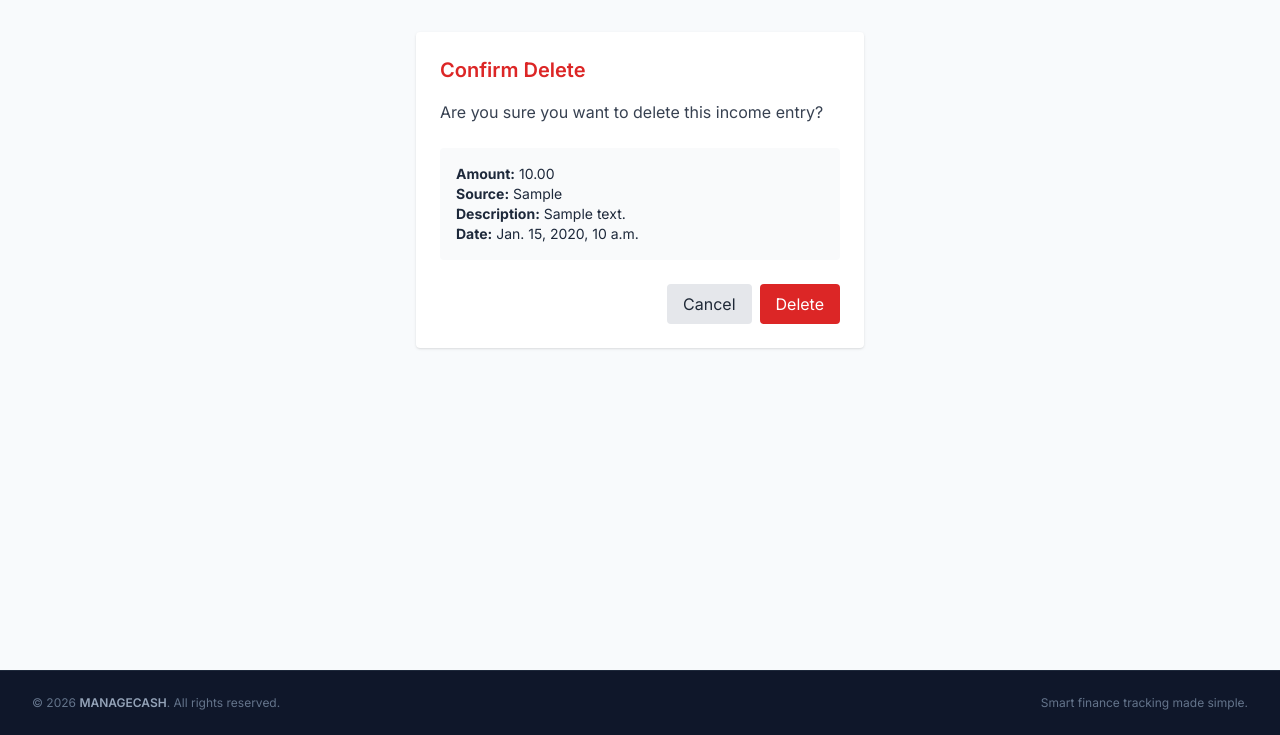
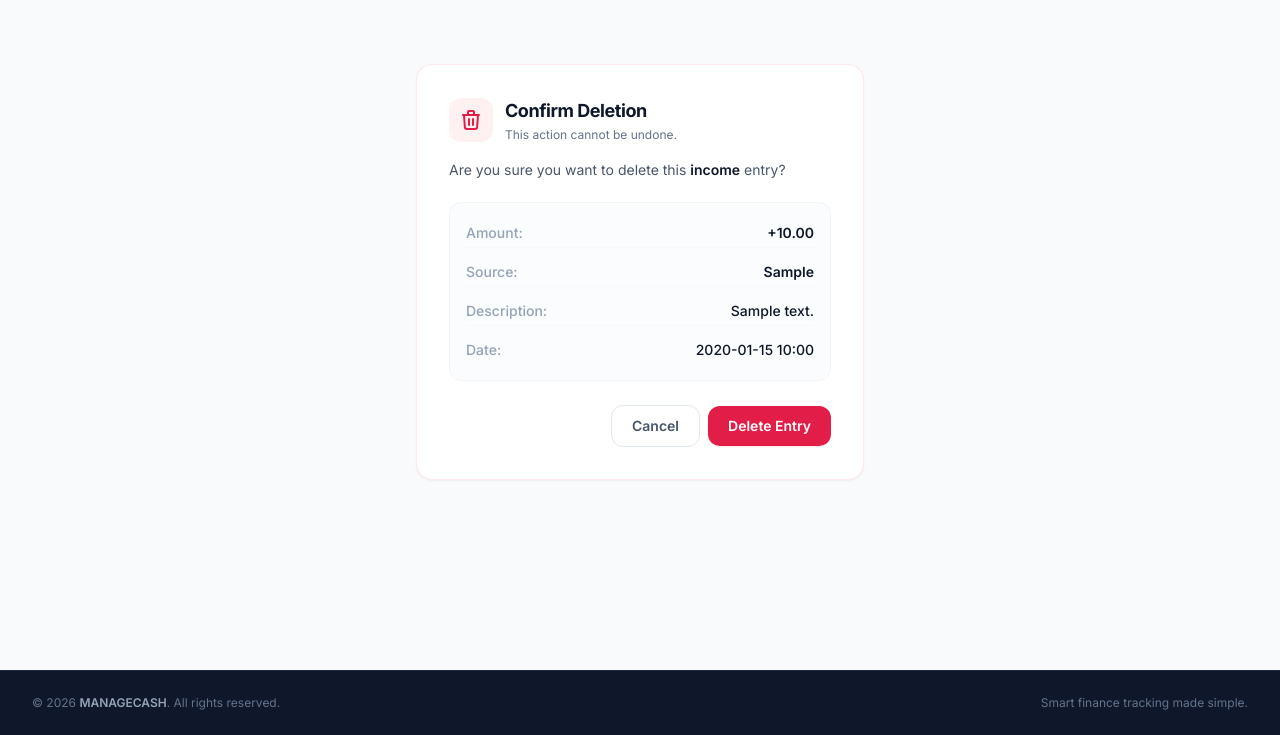
Before and after one commit to Tafsirchy/Cash-Management-System, a Django app: page /delete-cash/1/ in a window 1280 px wide. Shown: the part 65-800 px from the top of the page. Run offline with Django 5.2, Linux system fonts and the light colour scheme; a user stored in the database is signed in; tables that the repository leaves empty hold one stand-in row (values such as "Sample post"); some libraries are stand-ins or nearby versions.

Commit message:
ui: redesign delete confirmation page with structured rose warning card layout

```diff
--- a/ManageCash/templates/ManageCash/delete_confirm.html
+++ b/ManageCash/templates/ManageCash/delete_confirm.html
@@ -1,22 +1,45 @@
 {% extends 'ManageCash/base.html' %}
 {% block content %}
-<div class="bg-white shadow rounded p-6 max-w-md mx-auto">
-  <h2 class="text-xl font-semibold mb-4 text-red-600">Confirm Delete</h2>
-  <p class="mb-6 text-gray-700">
-    Are you sure you want to delete this {% if type == 'income' %}income{% else %}expense{% endif %} entry?
+<div class="max-w-md mx-auto bg-white border border-rose-100/80 shadow-sm rounded-2xl p-6 sm:p-8 mt-8">
+  <div class="flex items-center gap-3 mb-4">
+    <span class="p-2.5 bg-rose-50 text-rose-600 rounded-xl">
+      <svg class="w-6 h-6" fill="none" stroke="currentColor" viewBox="0 0 24 24"><path stroke-linecap="round" stroke-linejoin="round" stroke-width="2" d="M19 7l-.867 12.142A2 2 0 0116.138 21H7.862a2 2 0 01-1.995-1.858L5 7m5 4v6m4-6v6m1-10V4a1 1 0 00-1-1h-4a1 1 0 00-1 1v3M4 7h16"></path></svg>
+    </span>
+    <div>
+      <h2 class="text-lg font-bold tracking-tight text-slate-900">Confirm Deletion</h2>
+      <p class="text-xs text-slate-500 mt-0.5">This action cannot be undone.</p>
+    </div>
+  </div>
+
+  <p class="text-slate-600 text-sm mb-5 leading-relaxed">
+    Are you sure you want to delete this <strong class="text-slate-900 font-semibold">{% if type == 'income' %}income{% else %}expense{% endif %}</strong> entry?
   </p>
-  <div class="p-4 bg-gray-50 rounded mb-6 text-sm">
-    <p><strong>Amount:</strong> {{ item.amount }}</p>
+
+  <div class="p-4 bg-slate-50/50 border border-slate-100 rounded-xl mb-6 text-sm space-y-2.5">
+    <div class="flex justify-between py-1 border-b border-slate-100/50">
+      <span class="text-slate-400 font-medium">Amount:</span>
+      <span class="text-slate-900 font-semibold">{% if type == 'income' %}+{% else %}-{% endif %}{{ item.amount }}</span>
+    </div>
     {% if type == 'income' %}
-      <p><strong>Source:</strong> {{ item.source }}</p>
+    <div class="flex justify-between py-1 border-b border-slate-100/50">
+      <span class="text-slate-400 font-medium">Source:</span>
+      <span class="text-slate-900 font-semibold">{{ item.source }}</span>
+    </div>
     {% endif %}
-    <p><strong>Description:</strong> {{ item.description }}</p>
-    <p><strong>Date:</strong> {{ item.datetime }}</p>
+    <div class="flex justify-between py-1 border-b border-slate-100/50">
+      <span class="text-slate-400 font-medium">Description:</span>
+      <span class="text-slate-900 font-medium">{{ item.description|default:"—" }}</span>
+    </div>
+    <div class="flex justify-between py-1">
+      <span class="text-slate-400 font-medium">Date:</span>
+      <span class="text-slate-900 font-medium">{{ item.datetime|date:"Y-m-d H:i" }}</span>
+    </div>
   </div>
-  <form method="post" class="flex space-x-2 justify-end">
+
+  <form method="post" class="flex items-center justify-end gap-2">
     {% csrf_token %}
-    <a class="px-4 py-2 bg-gray-200 text-gray-800 rounded" href="{% url 'dashboard' %}">Cancel</a>
-    <button class="px-4 py-2 bg-red-600 text-white rounded" type="submit">Delete</button>
+    <a class="px-5 py-2.5 bg-white border border-slate-200 text-slate-600 hover:text-slate-900 hover:bg-slate-50 text-sm font-semibold rounded-xl transition-all duration-200" href="{% url 'dashboard' %}">Cancel</a>
+    <button class="px-5 py-2.5 bg-rose-600 hover:bg-rose-700 text-white text-sm font-semibold rounded-xl shadow-sm shadow-rose-100 hover:shadow-md transition-all duration-200" type="submit">Delete Entry</button>
   </form>
 </div>
 {% endblock %}
```
